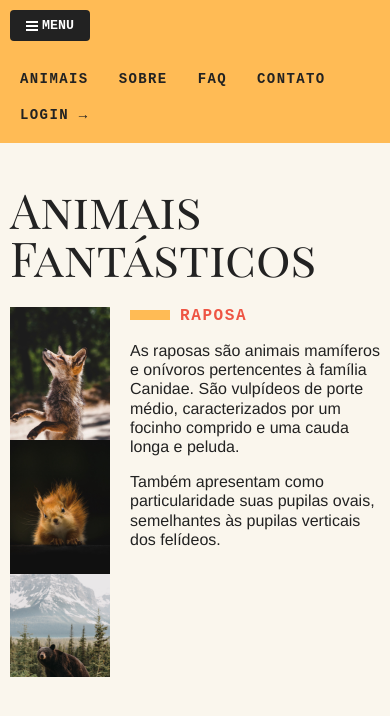
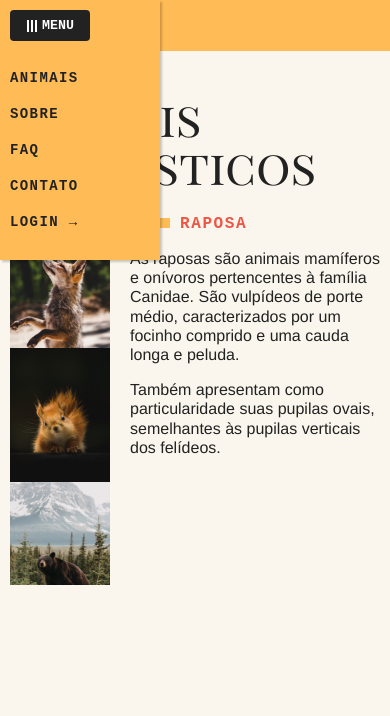
Before and after one commit to etizel/fantasticaanimals, a plain HTML site: page index.html in a window 390 px wide. Both pictures are taken after a click on the button "MENU". Shown: the top 716 px of the page. Drawn offline with Linux system fonts and the light colour scheme.

Commit message:
menu-mobile css

```diff
--- a/css/menu-mobile.css
+++ b/css/menu-mobile.css
@@ -16,7 +16,10 @@
     cursor: pointer;
     margin: 10px;
     align-items: center;
+    position: relative;
+    z-index: 300;
   }
+
   .js [data-menu="button"]::before {
     margin-right: 4px;
     content: '';
@@ -25,5 +28,31 @@
     width: 12px;
     background-color: #fff;
     box-shadow: 0 4px #fff, 0 -4px #fff;
+    transition: transform .3s;
+  }
+
+  .js [data-menu="button"].active::before {
+    transform: rotate(90deg);
+  }
+
+  .js [data-menu="list"] {
+    display: none;
+    position: absolute;
+    background: #fb5;
+    width: 160px;
+    z-index: 200;
+    top: 0;
+    padding: 60px 0 20px 0;
+    box-shadow: 2px 2px 2px 0 rgba(0,0,0,.2);
+  }
+
+  .js [data-menu="list"].active {
+    display: block;
+    animation: show-right .3s forwards;
+  }
+
+  .js .dropdown-menu {
+    position: static;
+    border: none;
   }
 }
--- a/js/modules/menu-mobile.js
+++ b/js/modules/menu-mobile.js
@@ -1 +1,13 @@
+import outsideClick from './outsideclick.js';
+
 export default function initMenuMobile() {}
+
+const menuButton = document.querySelector('[data-menu="button"]');
+const menuList = document.querySelector('[data-menu="list"]');
+
+function openMenu(event) {
+  menuList.classList.add('active');
+  menuButton.classList.add('active');
+}
+
+menuButton.addEventListener('click', openMenu);
```
